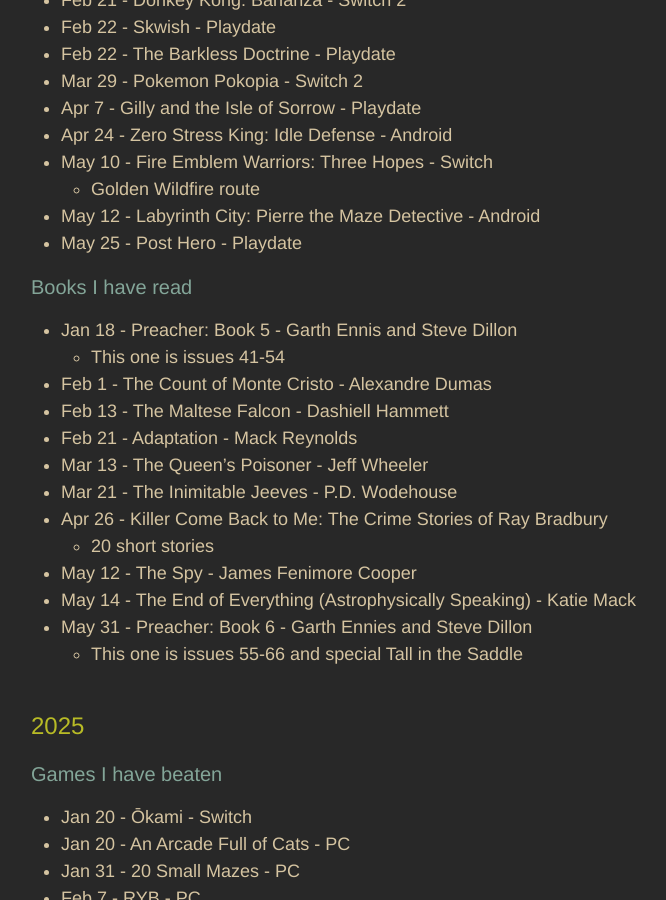
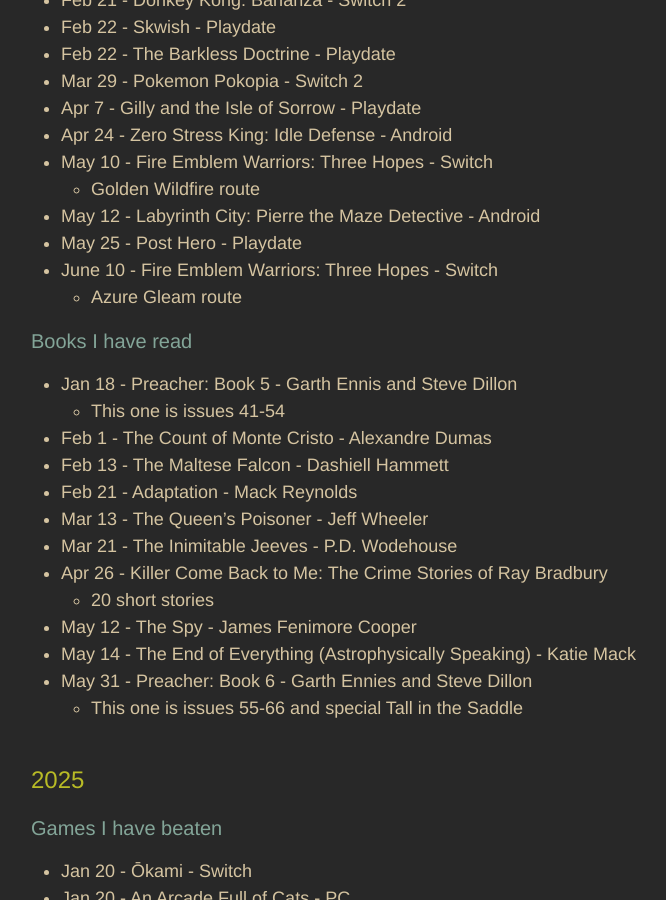
Before and after one commit to adkinsrs/sadkins_site, a Jekyll site: the page built from misc.md, in a window 1280 px wide and 900 px high, scrolled down 680 px. Shown: the whole window, without its empty margins (239-905 px from the left). Built offline with Jekyll 4.4.1, drawn with Linux system fonts in a browser that asks for light colours.

Commit message:
beat a game

```diff
--- a/misc.md
+++ b/misc.md
@@ -32,6 +32,8 @@
   * Golden Wildfire route
 * May 12 - Labyrinth City: Pierre the Maze Detective - Android
 * May 25 - Post Hero - Playdate
+* June 10 - Fire Emblem Warriors: Three Hopes - Switch
+  * Azure Gleam route
 
 ### Books I have read
 
```
